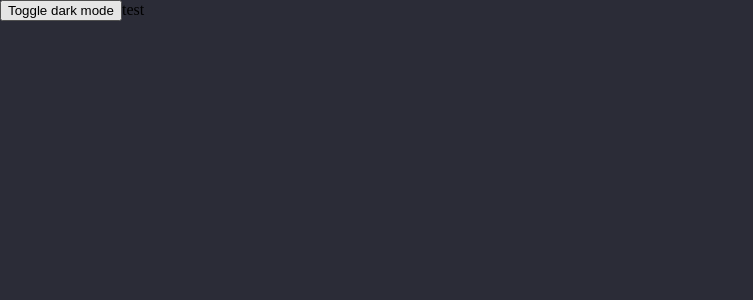
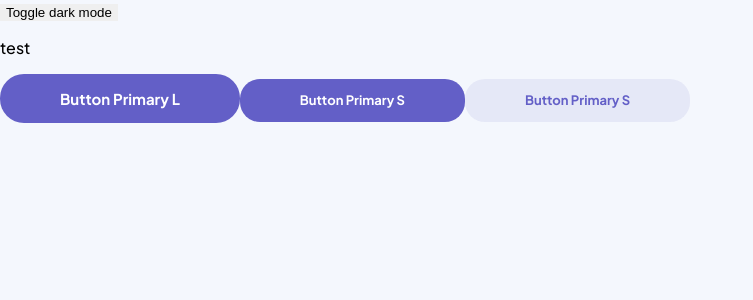
Before and after one commit to itsagift/kanban, a React (Create React App) app in the folder Documents/kanban/: page / in a window 1280 px wide. Shown: the top 300 px of the page, without its empty margins (0-753 px from the left). Built offline with nearby package versions, Linux system fonts and the light colour scheme.

Commit message:
Button styles

```diff
--- a/Documents/kanban/public/index.html
+++ b/Documents/kanban/public/index.html
@@ -9,6 +9,9 @@
       name="description"
       content="Web site created using create-react-app"
     />
+    <link rel="preconnect" href="https://fonts.googleapis.com">
+    <link rel="preconnect" href="https://fonts.gstatic.com" crossorigin>
+    <link href="https://fonts.googleapis.com/css2?family=Plus+Jakarta+Sans:wght@500;700&display=swap" rel="stylesheet">
     <link rel="apple-touch-icon" href="%PUBLIC_URL%/logo192.png" />
     <!--
       manifest.json provides metadata used when your web app is installed on a
--- a/Documents/kanban/src/App.js
+++ b/Documents/kanban/src/App.js
@@ -9,14 +9,17 @@ function App() {
   const [theme, setTheme] = useLocalStorage('theme', defaultDark ? 'dark' : 'light');
 
   function switchTheme(){
-    const newTheme = theme == 'light' ? 'dark' : 'light';
+    const newTheme = theme === 'light' ? 'dark' : 'light';
     setTheme(newTheme);
   }
   return (
     <div className="app" data-theme={theme}>
       <header className="App-header">
         <button onClick={switchTheme}>Toggle dark mode</button>
-        test
+        <p className="heading-L">test</p>
+        <button className="button-primary-L">Button Primary L</button>
+        <button className="button-primary-S">Button Primary S</button>
+        <button className="button-secondary">Button Primary S</button>
       </header>
     </div>
   );
--- a/Documents/kanban/src/index.js
+++ b/Documents/kanban/src/index.js
@@ -2,7 +2,7 @@ import React from 'react';
 import ReactDOM from 'react-dom/client';
 import App from './App';
 
-import './styles/App.css';
+import './styles/App.scss';
 
 const root = ReactDOM.createRoot(document.getElementById('root'));
 root.render(
--- a/Documents/kanban/src/styles/App.scss
+++ b/Documents/kanban/src/styles/App.scss
@@ -1,11 +1,163 @@
-@import "color-themes";
-
-body {
-  background-color: #fff;
+:root{
+  --mainPurple: #635FC7;
+  --lightPurpleTransp: rgba(99, 95, 199, 0.1);
+  --mediumPurpleTransp: rgba(99, 95, 199, 0.35);
+  --mediumPurpleTransp2: rgba(99, 95, 199, 0.25);
+  --mainPurpleHover: #A8A4FF;
+  --black: #000112;
+  --darkBg: #20212C;
+  --darkGrey: #2B2C37;
+  --darkLines: #3E3F4E;
+  --mediumGrey: #828FA3;
+  --mediumGreyTransp: rgba(130, 143, 163, 0.25);
+  --lightLines: #E4EBFA;
+  --lightBg: #F4F7FD;
+  --white: #FFFFFF;
+  --whiteTransp: rgba(255, 255, 255, 0.25);
+  --whiteTransp2: rgba(255, 255, 255, 0.5);
+  --mainRed: #EA5555;
+  --mainRedHover: #FF9898;
+  --headingXL: bold 24px/30px Plus Jakarta Sans, sans-serif;
+  --headingL: bold 18px/23px Plus Jakarta Sans, sans-serif;
+  --headingM: bold 15px/19px Plus Jakarta Sans, sans-serif;
 }
 
-.App{
-  @include theme() {
-    background-color: theme-get('bg');
+[data-theme='light']{
+  --bg: var(--lightBg);
+  --buttonSecondaryBg: var(--lightPurpleTransp);
+  --buttonSecondaryBgHover: var(--mediumPurpleTransp);
+  --textFieldBorder: var(--mediumGreyTransp);
+  --textFieldIdle: rgba(0, 1, 18, 0.25);
+  --textFieldActive: var(--black);
+  --textFieldError: var(--mainRed);
+  --dropdownFieldIdle: var(--mediumGreyTransp);
+  --dropdownFieldActive: var(--mainPurple);
+  --dropdownFieldText: var(--black);
+  --dropdownListBg: var(--white);
+  --dropdownListText: var(--mediumGrey);
+  --checkboxBgIdle: var(--lightBg);
+  --checkboxBgHover: var(--mediumPurpleTransp2);
+  --checkboxTextCompleted: rgba(0, 1, 18, 0.5);
+  --checkboxCompleted: var(--mainPurple)
+}
+
+[data-theme='dark']{
+  --bg: var(--darkGrey);
+  --buttonSecondaryBg: var(--white);
+  --buttonSecondaryBgHover: var(--white);
+  --textFieldBorder: var(--mediumPurpleTransp2);
+  --textFieldIdle: rgba(255, 255, 255, 0.25);
+  --textFieldActive: var(--white);
+  --textFieldError: var(--mainRed);
+  --dropdownFieldIdle: var(--mediumGreyTransp);
+  --dropdownFieldActive: var(--mainPurple);
+  --dropdownFieldText: var(--white);
+  --dropdownListBg: var(--darkBg);
+  --dropdownListText: var(--mediumGrey);
+  --checkboxBgIdle: var(--darkBg);
+  --checkboxBgHover: var(--mediumPurpleTransp2);
+  --checkboxTextCompleted: rgba(255, 255, 255, 0.5);
+  --checkboxCompleted: var(--mainPurple)
+}
+
+body{
+  margin: 0;
+  padding: 0;
+}
+
+.app{
+  width: 100%;
+  height: 100vh;
+  background-color: var(--bg);
+  font-family: Plus Jakarta Sans, sans-serif;
+}
+
+// .heading {
+//   &-XL{
+//     font-size: 24px;
+//     line-height: 30px;
+//     font-weight: 700;
+//     color: var(--black);
+//   }
+//   &-L{
+//     font-size: 18px;
+//     line-height: 23px;
+//     font-weight: 700;
+//     color: var(--black);
+//   }
+//   &-M{
+//     font-size: 15px;
+//     line-height: 19px;
+//     font-weight: 700;
+//     color: var(--black);
+//   }
+//   &-S{
+//     font-size: 12px;
+//     line-height: 15px;
+//     letter-spacing: 2.4px;
+//     color: var(--mediumGrey);
+//   }
+// }
+
+.paragraph{
+  &-default{
+    font-size: 13px;
+    line-height: 23px;
+    font-weight: 500;
+  }
+  &-accent{
+    font-size: 12px;
+    line-height: 15px;
+    font-weight: 700;
   }
 }
+
+button{
+  border: none;
+  transition: 0.5s;
+}
+
+.button{
+  &-primary-L{
+    font: var(--headingM);
+    padding: 15px 60px;
+    background-color: var(--mainPurple);
+    border-radius: 24px;
+    color: var(--white);
+    &:hover{
+      background-color: var(--mainPurpleHover);
+    }
+  }
+  &-primary-S{
+    font: bold 13px/23px Plus Jakarta Sans, sans-serif;
+    padding: 10px 60px;
+    background-color: var(--mainPurple);
+    border-radius: 20px;
+    color: var(--white);
+    &:hover{
+      background-color: var(--mainPurpleHover);
+    }
+
+  }
+  &-secondary{
+    font: bold 13px/23px Plus Jakarta Sans, sans-serif;
+    padding: 10px 60px;
+    background-color: var(--buttonSecondaryBg);
+    border-radius: 20px;
+    color: var(--mainPurple);
+    &:hover{
+      background-color: var(--buttonSecondaryBgHover);
+    }
+  }
+  &-destructive{
+    font: bold 13px/23px Plus Jakarta Sans, sans-serif;
+    padding: 10px 60px;
+    background-color: var(--mainRed);
+    border-radius: 20px;
+    color: var(--white);
+    &:hover{
+      background-color: var(--mainRedHover);
+    }
+  }
+
+}
```
